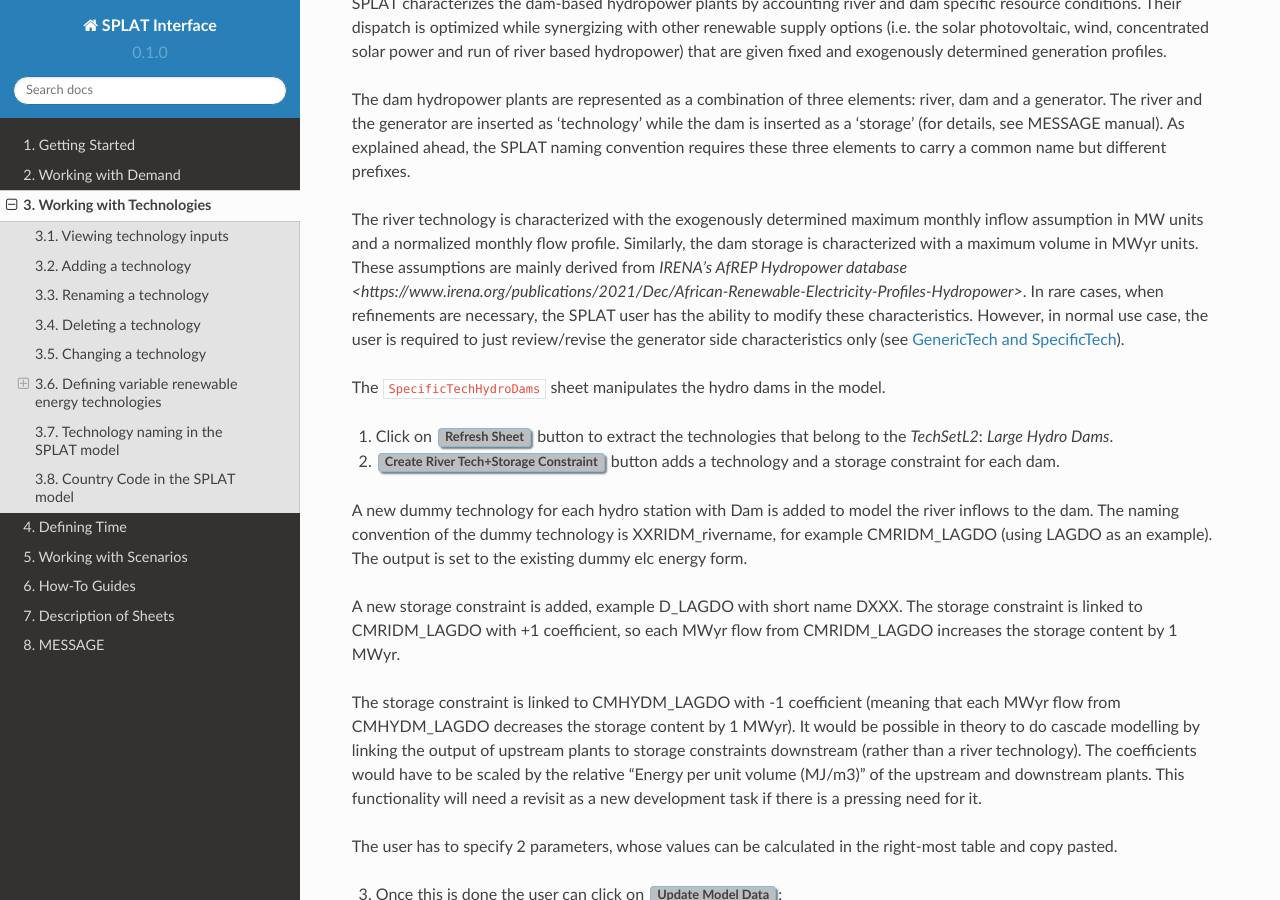
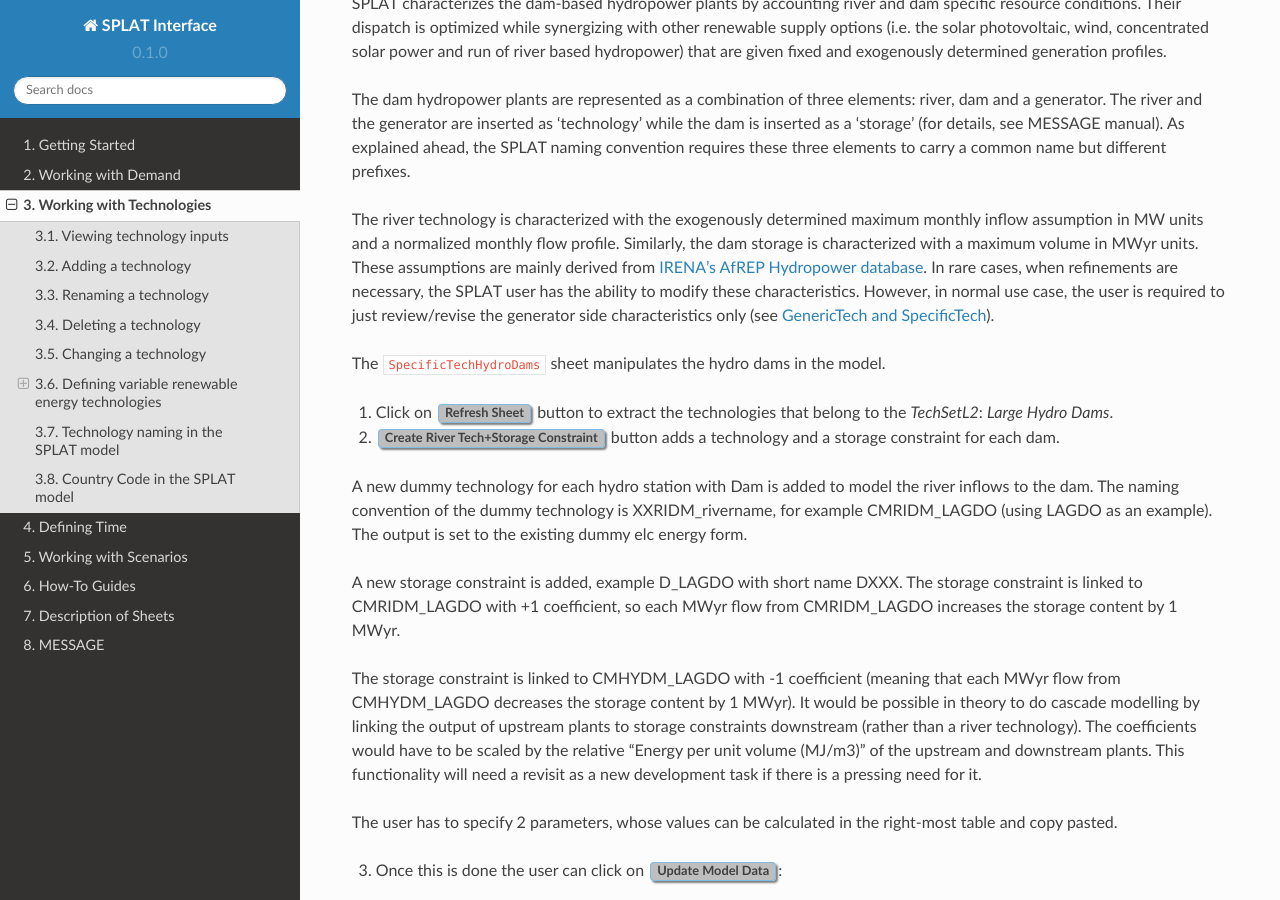
Before and after one commit to SPLATteam/SPLAT-WebGuide, a Sphinx documentation site: the page built from docs/working_with_technologies.rst, in a window 1280 px wide and 900 px high, scrolled down 2961 px. Built offline with Sphinx 7.4.7 and the Read the Docs theme 2.0.0, drawn with Linux system fonts in a browser that asks for light colours.

Commit message:
debugged

```diff
--- a/docs/working_with_technologies.rst
+++ b/docs/working_with_technologies.rst
@@ -173,7 +173,7 @@
 
 The dam hydropower plants are represented as a combination of three elements: river, dam and a generator. The river and the generator are inserted as ‘technology’ while the dam is inserted as a ‘storage’ (for details, see MESSAGE manual). As explained ahead, the SPLAT naming convention requires these three elements to carry a common name but different prefixes.
 
-The river technology is characterized with the exogenously determined maximum monthly inflow assumption in MW units and a normalized monthly flow profile. Similarly, the dam storage is characterized with a maximum volume in MWyr units. These assumptions are mainly derived from `IRENA’s AfREP Hydropower database <https://www.irena.org/publications/2021/Dec/African-Renewable-Electricity-Profiles-Hydropower>`. In rare cases, when refinements are necessary, the SPLAT user has the ability to modify these characteristics. However, in normal use case, the user is required to just review/revise the generator side characteristics only (see :ref:`tech_sheet`).
+The river technology is characterized with the exogenously determined maximum monthly inflow assumption in MW units and a normalized monthly flow profile. Similarly, the dam storage is characterized with a maximum volume in MWyr units. These assumptions are mainly derived from `IRENA’s AfREP Hydropower database <https://www.irena.org/publications/2021/Dec/African-Renewable-Electricity-Profiles-Hydropower>`_. In rare cases, when refinements are necessary, the SPLAT user has the ability to modify these characteristics. However, in normal use case, the user is required to just review/revise the generator side characteristics only (see :ref:`tech_sheet`).
 
 The ``SpecificTechHydroDams`` sheet manipulates the hydro dams in the model.
 
```
